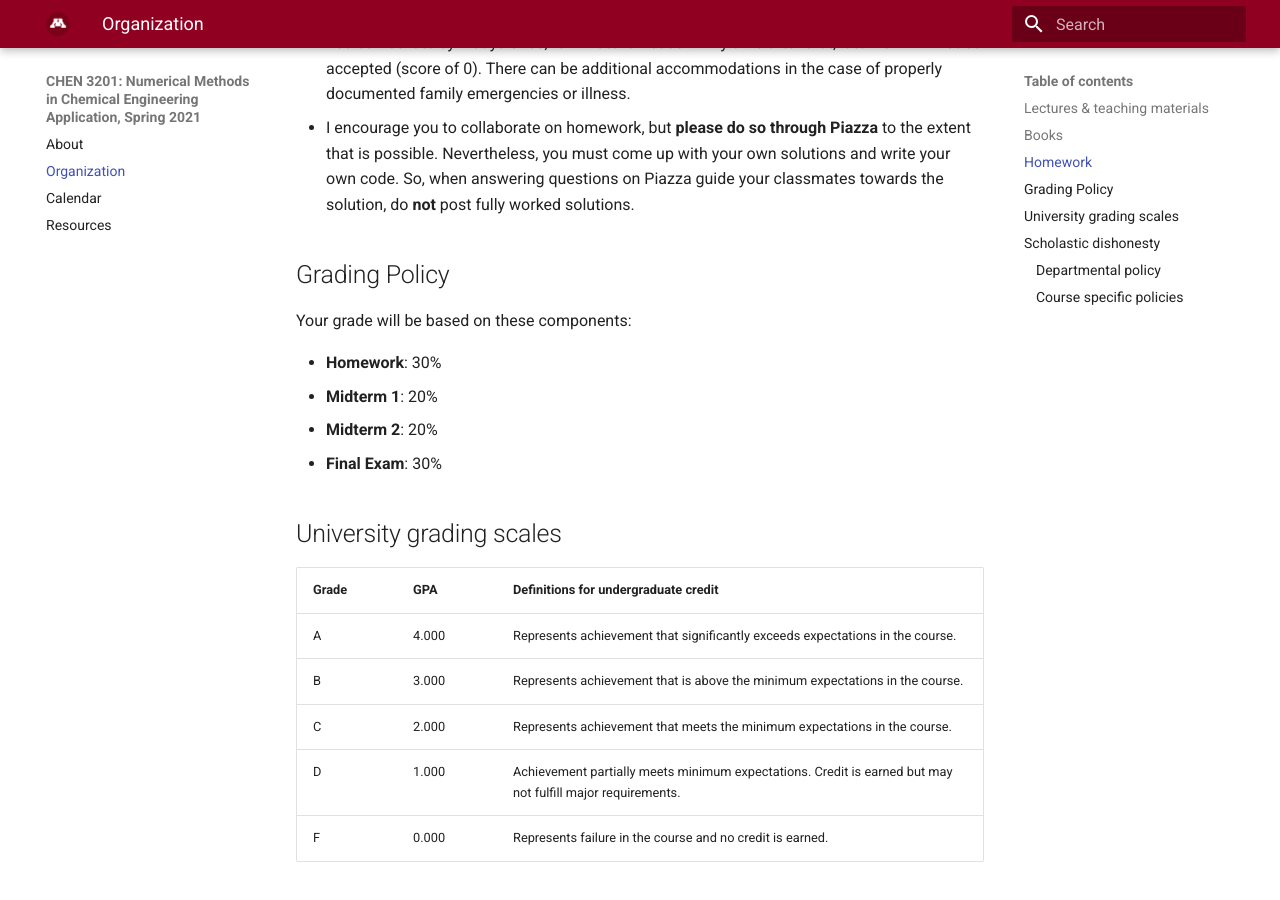
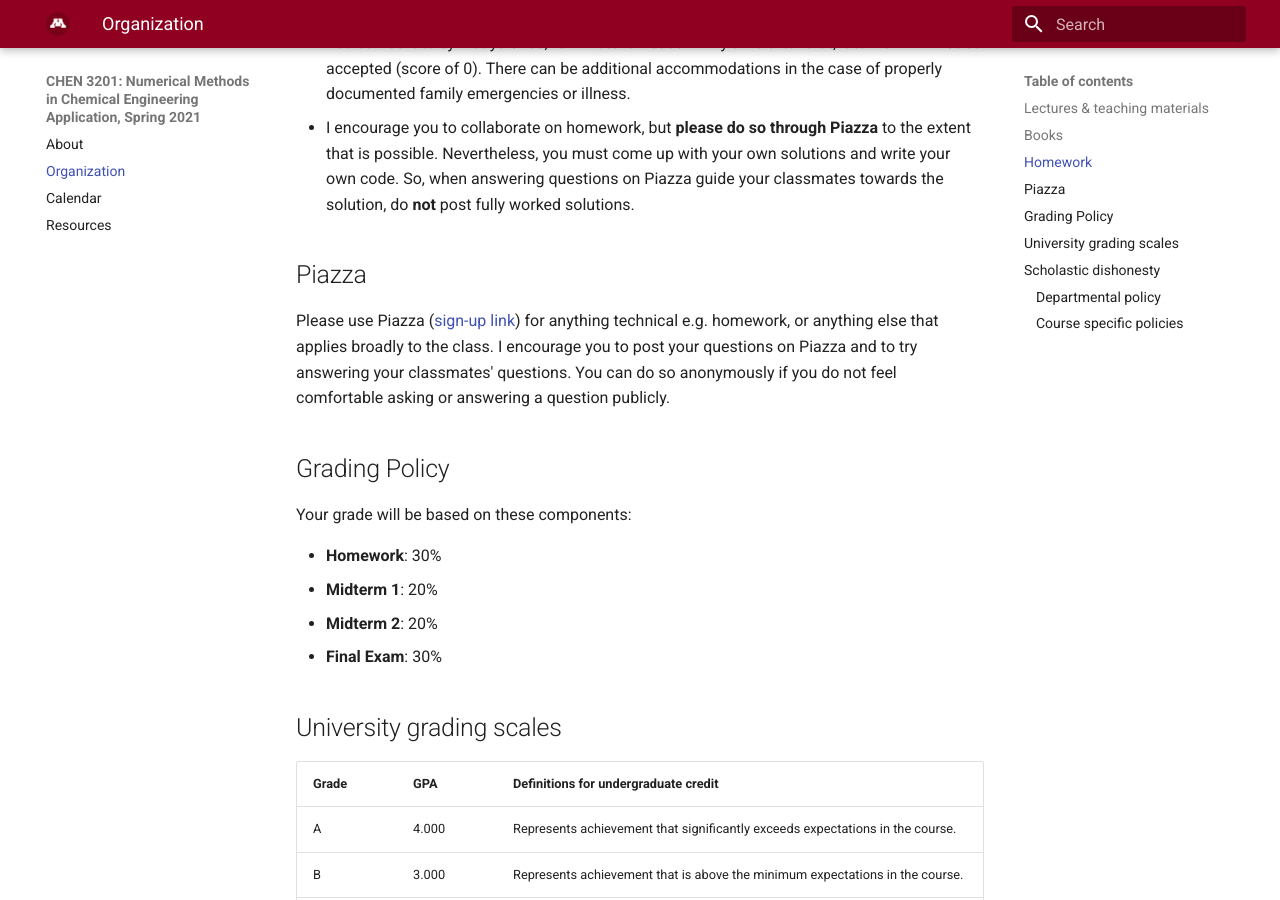
Before and after one commit to smcantab/chen3201-spring2021, an MkDocs documentation site: the page built from docs/organization.md, in a window 1280 px wide and 900 px high, scrolled down 915 px. Built offline with MkDocs 1.6.1 and Material for MkDocs 9.7.7, drawn with Linux system fonts in a browser that asks for light colours.

Commit message:
added piazza

```diff
--- a/docs/organization.md
+++ b/docs/organization.md
@@ -20,6 +20,11 @@ _Numerical Methods with Chemical Engineering Applications_ by Kevin D. Dorfman a
 - The **worst grade does not count** (see scholastic dishonesty for exceptions), but you cannot skip any assignments (if you do it counts).
 - You can be late by 2 days **once**, for whatever reason. Any time after that, late work will not be accepted (score of 0). There can be additional accommodations in the case of properly documented family emergencies or illness.
 - I encourage you to collaborate on homework, but **please do so through Piazza** to the extent that is possible. Nevertheless, you must come up with your own solutions and write your own code. So, when answering questions on Piazza guide your classmates towards the solution, do **not** post fully worked solutions.
+
+## Piazza
+
+Please use Piazza ([sign-up link]( https://piazza.com/umn/spring2021/chen3201/home)) for anything technical e.g. homework, or anything else that applies broadly to the class. I encourage you to post your questions on Piazza and to try answering your classmates' questions. You can do so anonymously if you do not feel comfortable asking or answering a question publicly.
+
 
 ## Grading Policy
 
```
